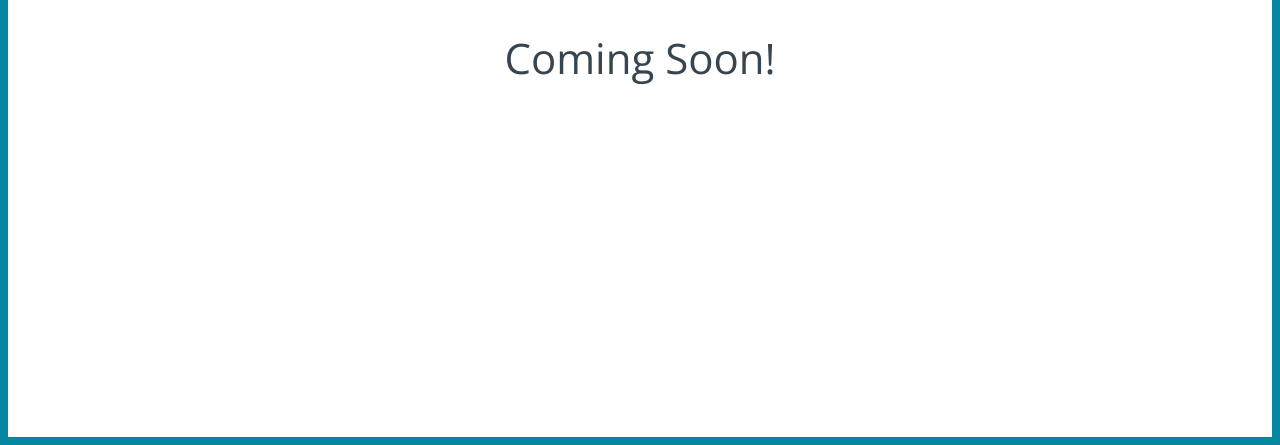
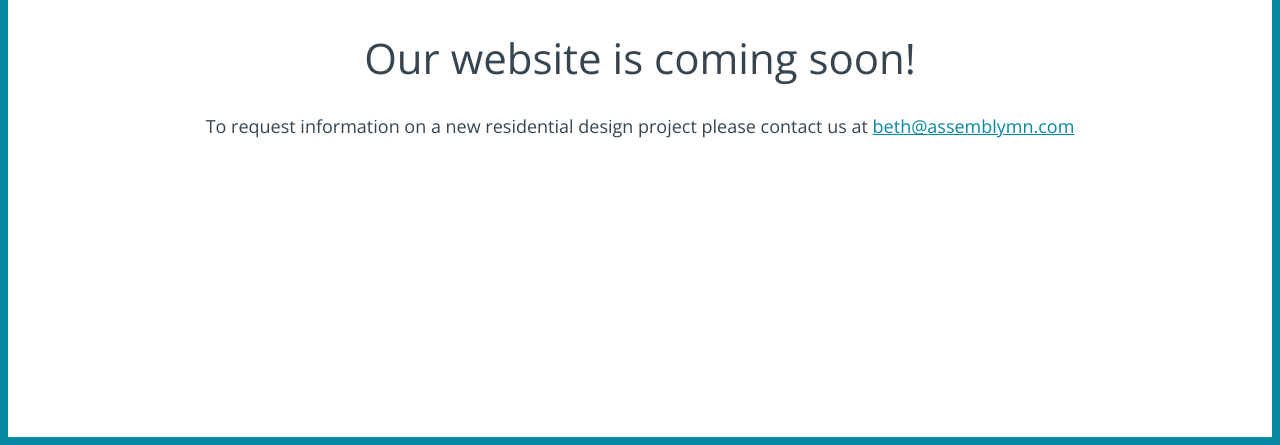
Before and after one commit to suzannaaltman/suzannaaltman.github.io, a plain HTML site: page index.html in a window 1280 px wide. Shown: the part 355-800 px from the top of the page. Drawn offline with nearby package versions, Linux system fonts and the light colour scheme.

Commit message:
change placeholder text

```diff
--- a/index.html
+++ b/index.html
@@ -10,7 +10,8 @@
     <div style="text-align:center; padding: 20% 10%;">
       <img src="bwlogo.png" width="300px" height="auto"/>
       <div>
-        <h1>Coming Soon!</h1>
+        <h1>Our website is coming soon!</h1>
+        <p style="font-size: 18px;">To request information on a new residential design project please contact us at <a href="mailto:beth@assemblymn.com">beth@assemblymn.com</a></p>
       </div>
     </div>
   </body>
```
